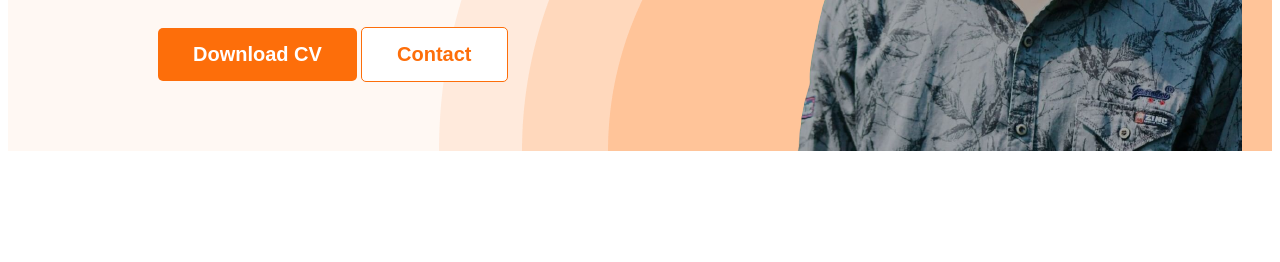
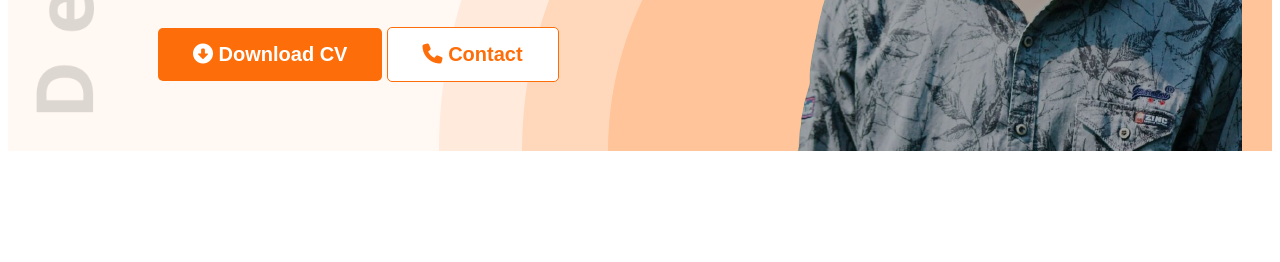
Before and after one commit to aladdincoder/webdev-portfolio, a plain HTML site: page index.html in a window 1280 px wide. Shown: the part 538-800 px from the top of the page. Drawn offline with nearby package versions, Linux system fonts and the light colour scheme.

Commit message:
finish the portfolio

```diff
--- a/index.html
+++ b/index.html
@@ -9,6 +9,7 @@
 <link href="https://fonts.googleapis.com/css2?family=Open+Sans:wght@400;700;800&display=swap" rel="stylesheet">
 
     <link rel="stylesheet" href="styles/portfolio.css">
+    <script src="https://kit.fontawesome.com/5c23800a8d.js" crossorigin="anonymous"></script>
 
 </head>
 <body>
@@ -26,8 +27,8 @@
                 <h3 class="banner-greeting">Hi, I  am</h3>
                 <h1 class="banner-title"> ABDULLAH <span class="orange"> AL </span> HOSSAIN</h1>
                 <p class="banner-des">I am a learner and i am a dreamer.I never think about toxic societies and toxic people, I just move on</p>
-                <button class="btn-primary">Download CV</button>
-                <button class="btn-primary-two">Contact</button>
+                <button class="btn-primary"><i class="fa-solid fa-circle-down"></i> Download CV</button>
+                <button class="btn-primary-two"><i class="fa-solid fa-phone"></i> Contact</button>
             </div>
             <img class="profile-pic" src="images/abdullah.png" alt="">
         </div>
@@ -136,7 +137,7 @@
             </div>
         </div>
         <div class="download-cv">
-            <button class="btn-primary">Download CV</button>
+            <button class="btn-primary"><i class="fa-solid fa-circle-down"></i> Download CV</button>
         </div>
        </section>
     </main>
--- a/styles/portfolio.css
+++ b/styles/portfolio.css
@@ -74,9 +74,10 @@ nav a {
 /* header related style */
 .header {
     background-color: #FFF8F3;
-    background-image: url('../images/header_bg.png');
+    background-image: url('../images/header_bg.png'), url('../images/developer.png');
     background-repeat: no-repeat;
-    background-position: bottom right;
+    background-position: bottom right,25px center;
+    background-size: auto, 80px;
 
 }
 
```
